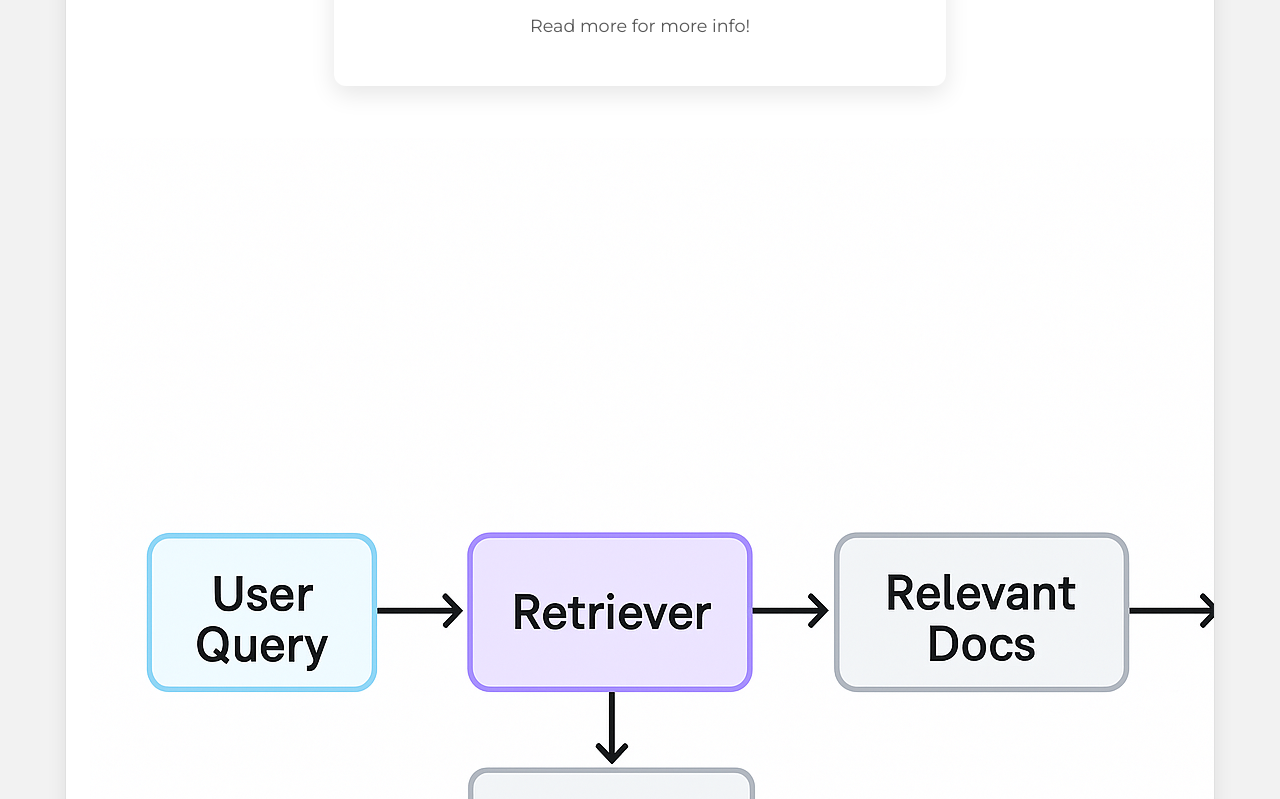
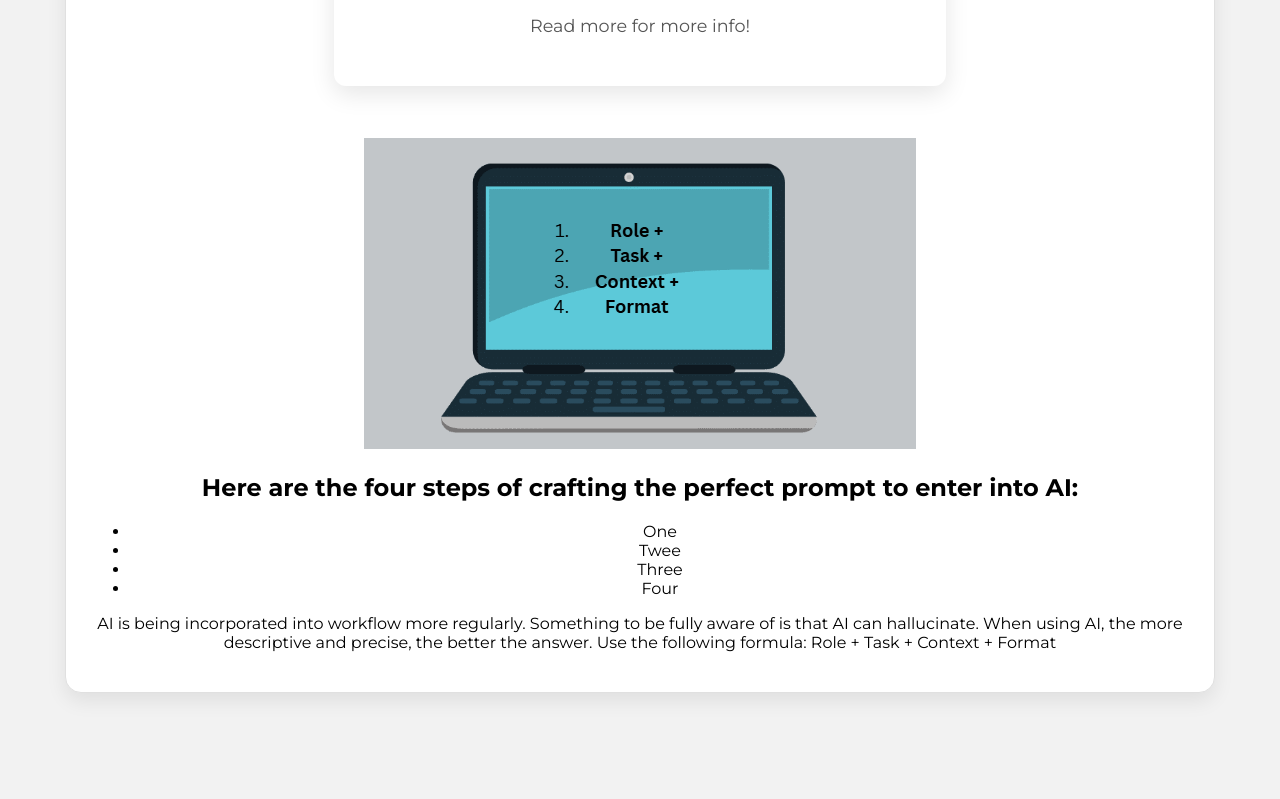
Before and after one commit to alexisbernt/Portfolio, a React (Create React App) app in the folder lexi-portfolio/: page /post2 in a window 1280 px wide. Shown: the part 381-1180 px from the top of the page. After the commit the page ends 1106 px from the top, so only its background shows below. Built offline with nearby package versions, Linux system fonts and the light colour scheme.

Commit message:
Learning Post 2 Updates

```diff
--- a/lexi-portfolio/src/pages/Posts/LearningPost2.js
+++ b/lexi-portfolio/src/pages/Posts/LearningPost2.js
@@ -15,20 +15,34 @@ function Post2() {
           <p>Read more for more info!</p>
         </div>
       </header>
-
-    {/* Image Section */}
+    <div className="post-layout">
+    {/* Left: Image Section */}
     <div className="post-image-container">
-    <img src="/rag.jpg" alt="Post" className="post-image" />
+        <img src="/ai-formula.png" alt="Post" className="post-image" />
+    </div>
     </div>
 
-      {/* Content Section */}
-      <div className="post-content">
-        <p>AI is being incorporated into workflow more regularly. Something to be fully aware of is that AI can hallucinate.
-           When using AI, the more descriptive and precise, the better the answer.
-           Use the following formula: Role + Task + Context + Format
+        {/* Right: Extra Text Section */}
+        <div className="post-extra-text">
+            <h2>Here are the four steps of crafting the perfect prompt to enter into AI:</h2>
+            <ul>
+            <li>One</li>
+            <li>Twee</li>
+            <li>Three</li>
+            <li>Four</li>
+            </ul>
+        </div>
+
+        {/* Content Section (below full width) */}
+        <div className="post-content">
+        <p>
+            AI is being incorporated into workflow more regularly. Something to be fully aware of is
+            that AI can hallucinate. When using AI, the more descriptive and precise, the better the
+            answer. Use the following formula: Role + Task + Context + Format
         </p>
-      </div>
+        </div>
     </div>
+
   );
 }
 
```
Also changed, not shown: lexi-portfolio/public/ai-formula.png (added), lexi-portfolio/src/pages/SignUp.js (added).
